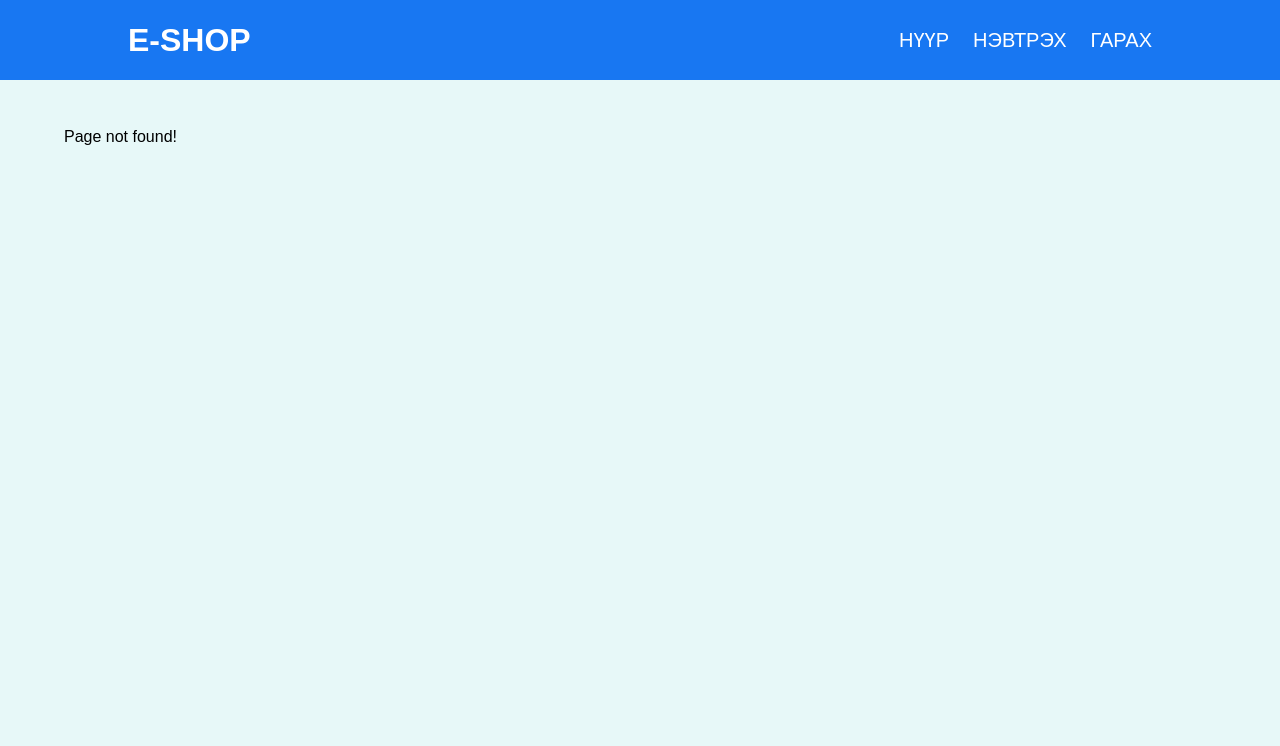
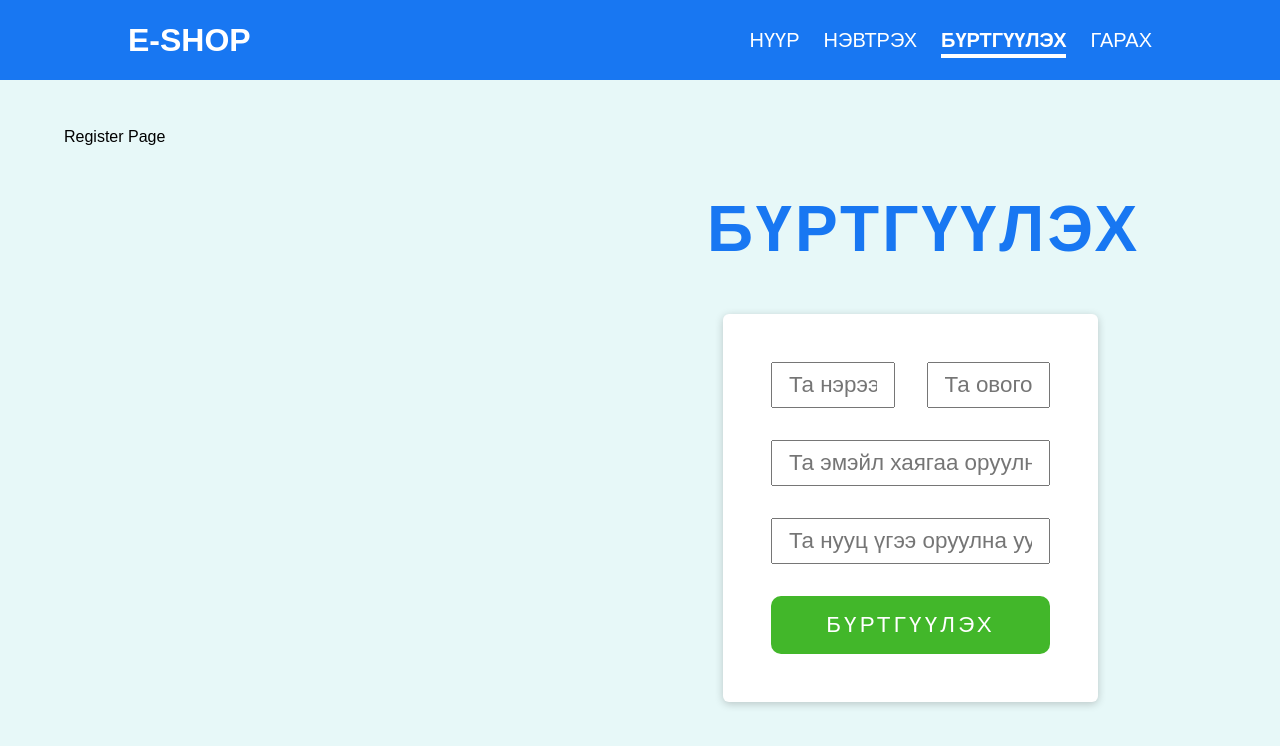
Before and after one commit to Munaa8805/e-commercial, a React (Create React App) app: page /register in a window 1280 px wide. Before the commit this address had no page. Shown: the top 746 px of the page. Built offline with nearby package versions, Linux system fonts and the light colour scheme.

Commit message:
created register page

```diff
--- a/package.json
+++ b/package.json
@@ -10,7 +10,10 @@
     "react-dom": "^17.0.1",
     "react-router-dom": "^5.3.0",
     "react-scripts": "4.0.1",
-    "web-vitals": "^0.2.4"
+    "web-vitals": "^0.2.4",
+    "redux": "^4.0.5",
+    "redux-thunk": "^2.3.0",
+    "react-redux": "^7.2.0"
   },
   "scripts": {
     "start": "react-scripts start",
--- a/src/App.js
+++ b/src/App.js
@@ -9,6 +9,7 @@ const NotFound = React.lazy(() => import("./pages/NotFound"));
 const MainPage = React.lazy(() => import("./pages/MainPage"));
 const LoginPage = React.lazy(() => import("./pages/LoginPage"));
 const LogoutPage = React.lazy(() => import("./pages/LogoutPage"));
+const SignUpPage = React.lazy(() => import("./pages/SignUpPage"));
 
 function App() {
   return (
@@ -30,6 +31,9 @@ function App() {
           <Route exact path="/login">
             <LoginPage />
           </Route>
+          <Route exact path="/register">
+            <SignUpPage />
+          </Route>
           <Route exact path="/logout">
             <LogoutPage />
           </Route>
--- a/src/components/UI/LoadingSpinner.module.css
+++ b/src/components/UI/LoadingSpinner.module.css
@@ -1,3 +1,5 @@
+@import "../../index.css";
+
 .spinner {
   display: inline-block;
   width: 80px;
@@ -10,8 +12,8 @@
   height: 64px;
   margin: 8px;
   border-radius: 50%;
-  border: 6px solid teal;
-  border-color: teal transparent teal transparent;
+  border: 6px solid var(--blue);
+  border-color: var(--blue) transparent var(--blue) transparent;
   animation: spinner 1.2s linear infinite;
 }
 @keyframes spinner {
--- a/src/components/layout/MainNavigation.js
+++ b/src/components/layout/MainNavigation.js
@@ -21,6 +21,11 @@ const MainNavigation = () => {
             </NavLink>
           </li>
           <li>
+            <NavLink to="/register" activeClassName={classes.active}>
+              БҮРТГҮҮЛЭХ
+            </NavLink>
+          </li>
+          <li>
             <NavLink to="/logout" activeClassName={classes.active}>
               ГАРАХ
             </NavLink>
--- a/src/components/layout/MainNavigation.module.css
+++ b/src/components/layout/MainNavigation.module.css
@@ -25,18 +25,20 @@
 
 .nav li {
   margin-left: 1.5rem;
-  font-size: 1.25rem;
 }
 
 .nav a {
   text-decoration: none;
   color: #fff;
+  font-weight: 400;
+  font-size: 1.25rem;
+  padding-bottom: 0.2rem;
 }
 
 .nav a:hover,
 .nav a:active,
 .nav a.active {
-  color: #999;
+  color: #fff;
   font-weight: 600;
-  border-bottom: 2px solid #999;
+  border-bottom: 4px solid #fff;
 }
--- a/src/index.css
+++ b/src/index.css
@@ -15,3 +15,10 @@ body {
   font-family: sans-serif;
   background-color: #e7f8f8;
 }
+.centered {
+  margin: 3rem auto;
+  text-align: center;
+  display: flex;
+  justify-content: center;
+  align-items: center;
+}
--- a/src/pages/LoginPage.js
+++ b/src/pages/LoginPage.js
@@ -80,7 +80,9 @@ const LoginPage = () => {
                 <Link to="/reset-password">Нууц үг сэргээх</Link>
               </div>
               <div className={classes.signUpButton}>
-                <button>БҮРТГҮҮЛЭХ</button>
+                <button>
+                  <Link to="/register">БҮРТГҮҮЛЭХ</Link>
+                </button>
               </div>
             </form>
           </Card>
--- /dev/null
+++ b/src/pages/SignUpPage.js
@@ -0,0 +1,93 @@
+import React, { useState } from "react";
+import Card from "../components/UI/Card";
+import classes from "./register.module.css";
+
+const SignUpPage = () => {
+  const [name, setName] = useState("");
+  const [ovog, setOvog] = useState("");
+  const [email, setEmail] = useState("");
+  const [password, setPassword] = useState("");
+  const [error, setError] = useState("");
+
+  ////
+  const nameHandler = e => {
+    setName(e.target.value);
+  };
+  const ovogHandler = e => {
+    setOvog(e.target.value);
+  };
+  const emailHandler = e => {
+    setEmail(e.target.value);
+  };
+  const passwordHandler = e => {
+    setPassword(e.target.value);
+  };
+  const registerHandlerSubmit = e => {
+    e.preventDefault();
+    console.log("clicked");
+  };
+  return (
+    <div className={classes.containerRegister}>
+      <div>Register Page</div>
+      <div className={classes.register}>
+        <h1>Бүртгүүлэх</h1>
+        <div className={classes.mainForm}>
+          <Card>
+            <form onSubmit={registerHandlerSubmit}>
+              <div>
+                <div className={classes.formFirst}>
+                  <div className={classes.formInput}>
+                    <input
+                      placeholder="Та нэрээ оруулна уу"
+                      type="text"
+                      id="text"
+                      required
+                      value={name}
+                      onChange={nameHandler}
+                    />
+                  </div>
+
+                  <div className={classes.formInput}>
+                    <input
+                      placeholder="Та овогоо оруулна уу"
+                      type="text"
+                      id="text"
+                      required
+                      value={ovog}
+                      onChange={ovogHandler}
+                    />
+                  </div>
+                </div>
+                <div className={classes.formSecond}>
+                  <input
+                    type="email"
+                    id="email"
+                    placeholder="Та эмэйл хаягаа оруулна уу"
+                    required
+                    value={email}
+                    onChange={emailHandler}
+                  />
+                </div>
+                <div className={classes.formSecond}>
+                  <input
+                    type="password"
+                    id="password"
+                    placeholder="Та нууц үгээ оруулна уу"
+                    required
+                    value={password}
+                    onChange={passwordHandler}
+                  />
+                </div>
+              </div>
+              <div className={classes.formButton}>
+                <button>Бүртгүүлэх</button>
+              </div>
+            </form>
+          </Card>
+        </div>
+      </div>
+    </div>
+  );
+};
+
+export default SignUpPage;
--- a/src/pages/loginpage.module.css
+++ b/src/pages/loginpage.module.css
@@ -65,6 +65,7 @@
   font-size: 1.4rem;
   color: #fff;
   border-radius: 10px;
+  border: none;
 }
 .formButton button:hover {
   cursor: pointer;
@@ -90,13 +91,19 @@
   margin-bottom: 1rem;
   border-top: 1px solid #333;
   padding-top: 3rem;
+  border: none;
 }
 .signUpButton button {
   background-color: var(--green);
   padding: 1rem 2.5rem;
   font-size: 1.4rem;
   color: #fff;
+  border: none;
   border-radius: 10px;
+}
+.signUpButton button a {
+  text-decoration: none;
+  color: #fff;
 }
 .signUpButton button:hover {
   cursor: pointer;
--- /dev/null
+++ b/src/pages/register.module.css
@@ -0,0 +1,69 @@
+@import "../index.css";
+.containerRegister {
+  display: grid;
+  grid-template-columns: 1.2fr 1fr;
+  column-gap: 2rem;
+}
+.register {
+  display: flex;
+  flex-direction: column;
+}
+.register h1 {
+  width: 80%;
+  font-size: 4rem;
+  text-align: center;
+  margin-top: 4rem;
+  margin-bottom: 2rem;
+  color: var(--blue);
+  text-transform: uppercase;
+  letter-spacing: 0.2rem;
+  font-weight: 700;
+}
+.mainForm {
+  width: 80%;
+}
+.formFirst {
+  display: grid;
+  grid-template-columns: 1fr 1fr;
+  column-gap: 2rem;
+  padding: 2rem;
+}
+.formInput {
+  width: 100%;
+}
+.formInput input {
+  width: 100%;
+  font-size: 1.4rem;
+  padding: 0.5rem 1rem;
+}
+.formSecond {
+  width: 100%;
+  padding: 0rem 2rem;
+  margin-bottom: 2rem;
+}
+.formSecond input {
+  width: 100%;
+  font-size: 1.4rem;
+  padding: 0.5rem 1rem;
+}
+
+.formButton {
+  width: 100%;
+  padding: 0rem 2rem;
+}
+.formButton button {
+  width: 100%;
+  padding: 0.5rem 1rem;
+  font-size: 1.4rem;
+  background-color: var(--green);
+  color: #fff;
+  border-radius: 10px;
+  margin-bottom: 2rem;
+  padding: 1rem 0;
+  text-transform: uppercase;
+  letter-spacing: 0.2rem;
+  border: none;
+}
+.formButton button:hover {
+  cursor: pointer;
+}
```
Also changed, not shown: 2 other files (tests, documents, lock files or other folders).
